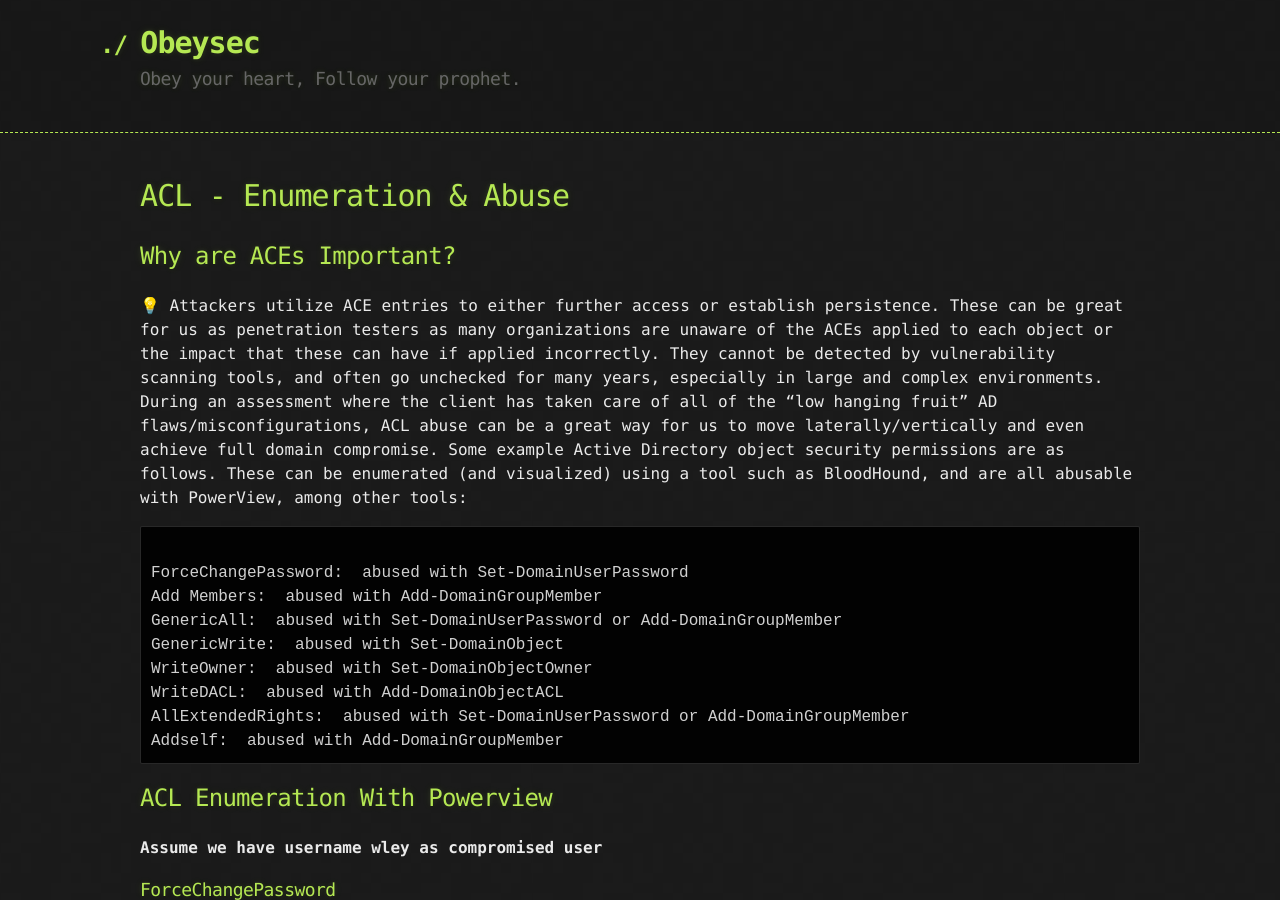
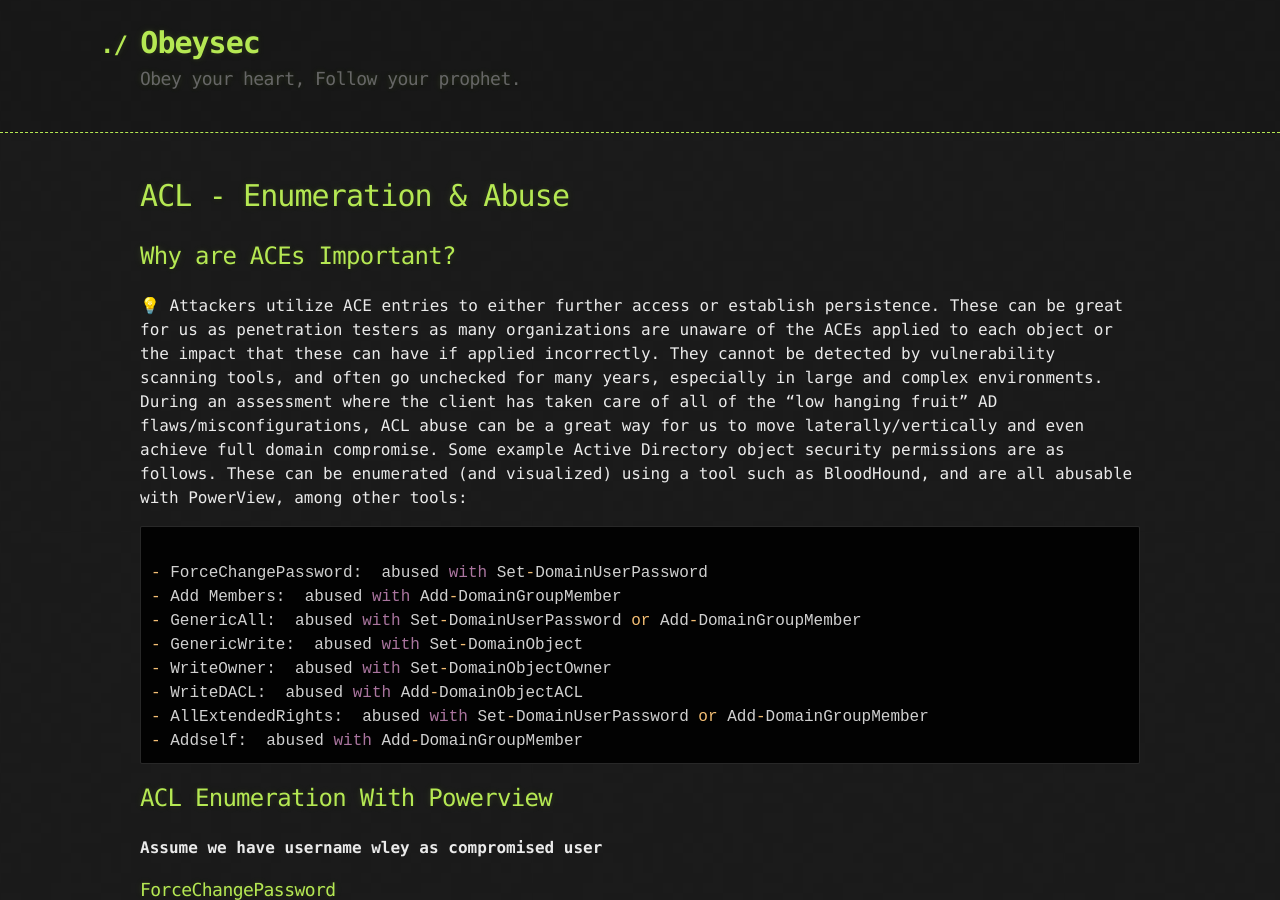
Before and after one commit to sahabrifki/sahabrifki.github.io, a Jekyll site: the page built from AD/ACL.md, in a window 1280 px wide and 900 px high. Built offline with Jekyll 4.4.1, drawn with Linux system fonts in a browser that asks for light colours; our own code applies the rules of GitHub Pages for plain Markdown files.

Commit message:
Update ACL.md

````diff
--- a/AD/ACL.md
+++ b/AD/ACL.md
@@ -13,16 +13,16 @@ Some example Active Directory object security permissions are as follows. These
 
 
 
-```bash
+```python
 
-ForceChangePassword:  abused with Set-DomainUserPassword
-Add Members:  abused with Add-DomainGroupMember
-GenericAll:  abused with Set-DomainUserPassword or Add-DomainGroupMember
-GenericWrite:  abused with Set-DomainObject
-WriteOwner:  abused with Set-DomainObjectOwner
-WriteDACL:  abused with Add-DomainObjectACL
-AllExtendedRights:  abused with Set-DomainUserPassword or Add-DomainGroupMember
-Addself:  abused with Add-DomainGroupMember
+- ForceChangePassword:  abused with Set-DomainUserPassword
+- Add Members:  abused with Add-DomainGroupMember
+- GenericAll:  abused with Set-DomainUserPassword or Add-DomainGroupMember
+- GenericWrite:  abused with Set-DomainObject
+- WriteOwner:  abused with Set-DomainObjectOwner
+- WriteDACL:  abused with Add-DomainObjectACL
+- AllExtendedRights:  abused with Set-DomainUserPassword or Add-DomainGroupMember
+- Addself:  abused with Add-DomainGroupMember
 ```
 
 ## ACL Enumeration With Powerview
````
